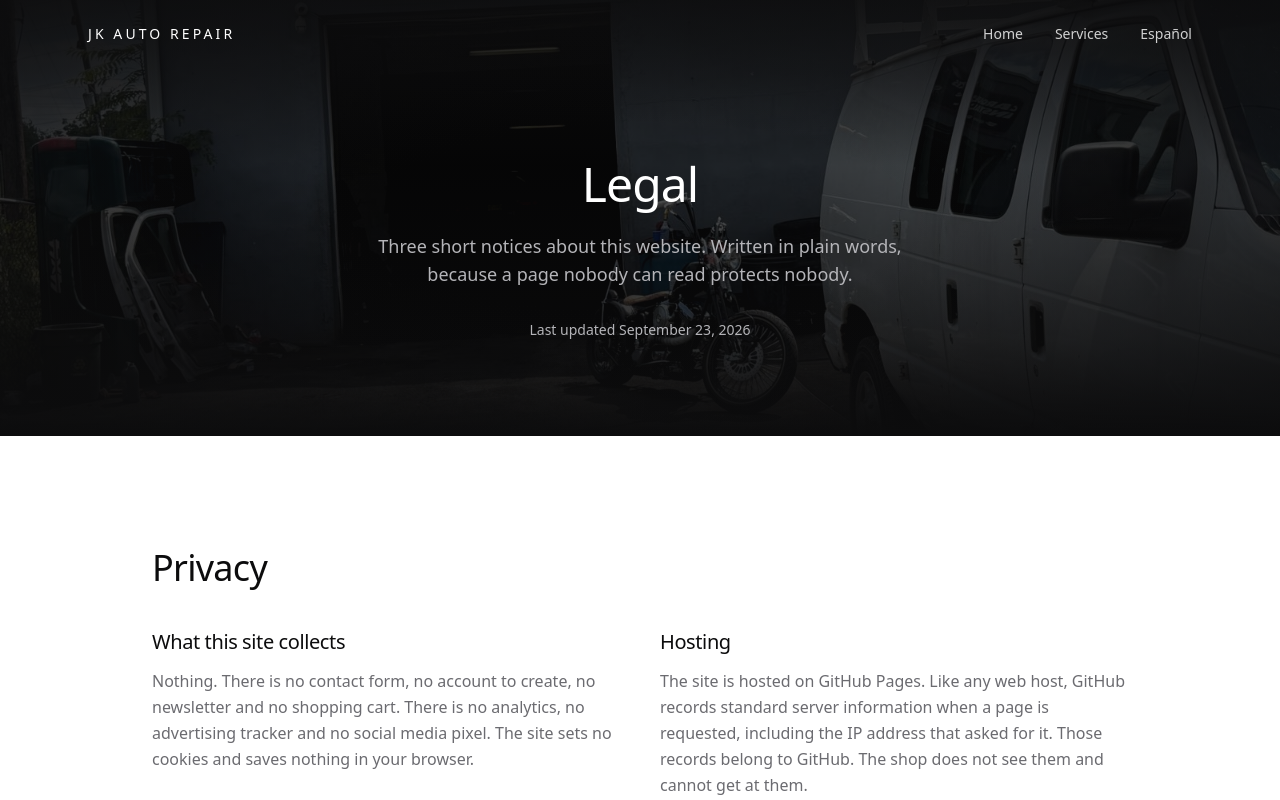
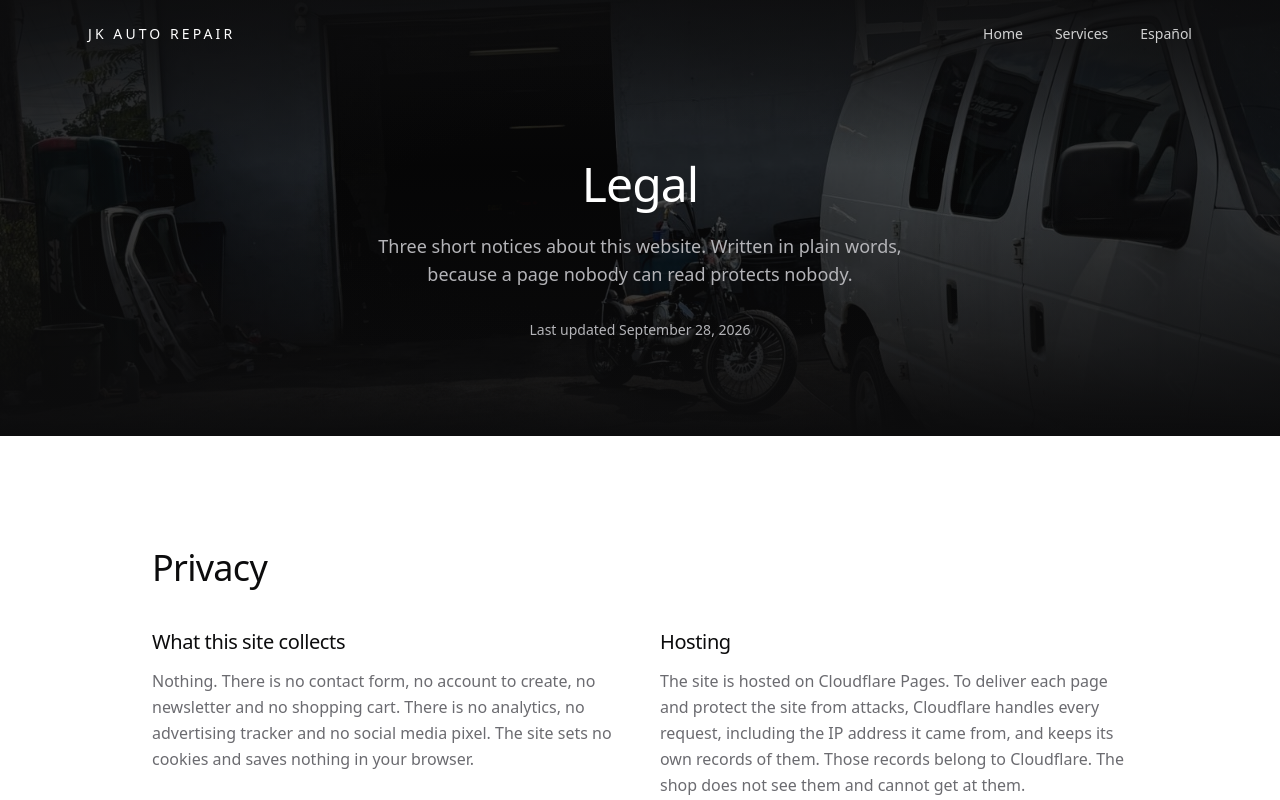
Before and after one commit to JandirGregorio/jk-autorepair, a React (Vite) app: page /en/legal in a window 1280 px wide. Shown: the top 800 px of the page. Built offline with nearby package versions, Linux system fonts and the light colour scheme.

Commit message:
docs: name cloudflare as the host in the legal notices

```diff
--- a/src/content/business.ts
+++ b/src/content/business.ts
@@ -52,7 +52,7 @@ export const business = {
    * A policy that does not say when it was written is worth less than no
    * policy. Bump this whenever the text or the shop's actual practice changes.
    */
-  policiesUpdated: '2026-09-23',
+  policiesUpdated: '2026-09-28',
 
   /**
    * The year this site was published, for the footer notice.
--- a/src/locales/en.json
+++ b/src/locales/en.json
@@ -150,7 +150,7 @@
       },
       "hosting": {
         "title": "Hosting",
-        "body": "The site is hosted on GitHub Pages. Like any web host, GitHub records standard server information when a page is requested, including the IP address that asked for it. Those records belong to GitHub. The shop does not see them and cannot get at them."
+        "body": "The site is hosted on Cloudflare Pages. To deliver each page and protect the site from attacks, Cloudflare handles every request, including the IP address it came from, and keeps its own records of them. Those records belong to Cloudflare. The shop does not see them and cannot get at them."
       },
       "map": {
         "title": "The map",
--- a/src/locales/es.json
+++ b/src/locales/es.json
@@ -150,7 +150,7 @@
       },
       "hosting": {
         "title": "Dónde está alojado",
-        "body": "El sitio está alojado en GitHub Pages. Como cualquier servidor, GitHub anota datos básicos cada vez que alguien pide una página, entre ellos la dirección IP desde donde la pidieron. Esos registros son de GitHub. El taller no los ve ni puede llegar a ellos."
+        "body": "El sitio está alojado en Cloudflare Pages. Para entregar cada página y proteger el sitio contra ataques, Cloudflare atiende cada visita, incluida la dirección IP desde donde se hizo, y guarda sus propios registros. Esos registros son de Cloudflare. El taller no los ve ni puede llegar a ellos."
       },
       "map": {
         "title": "El mapa",
```
